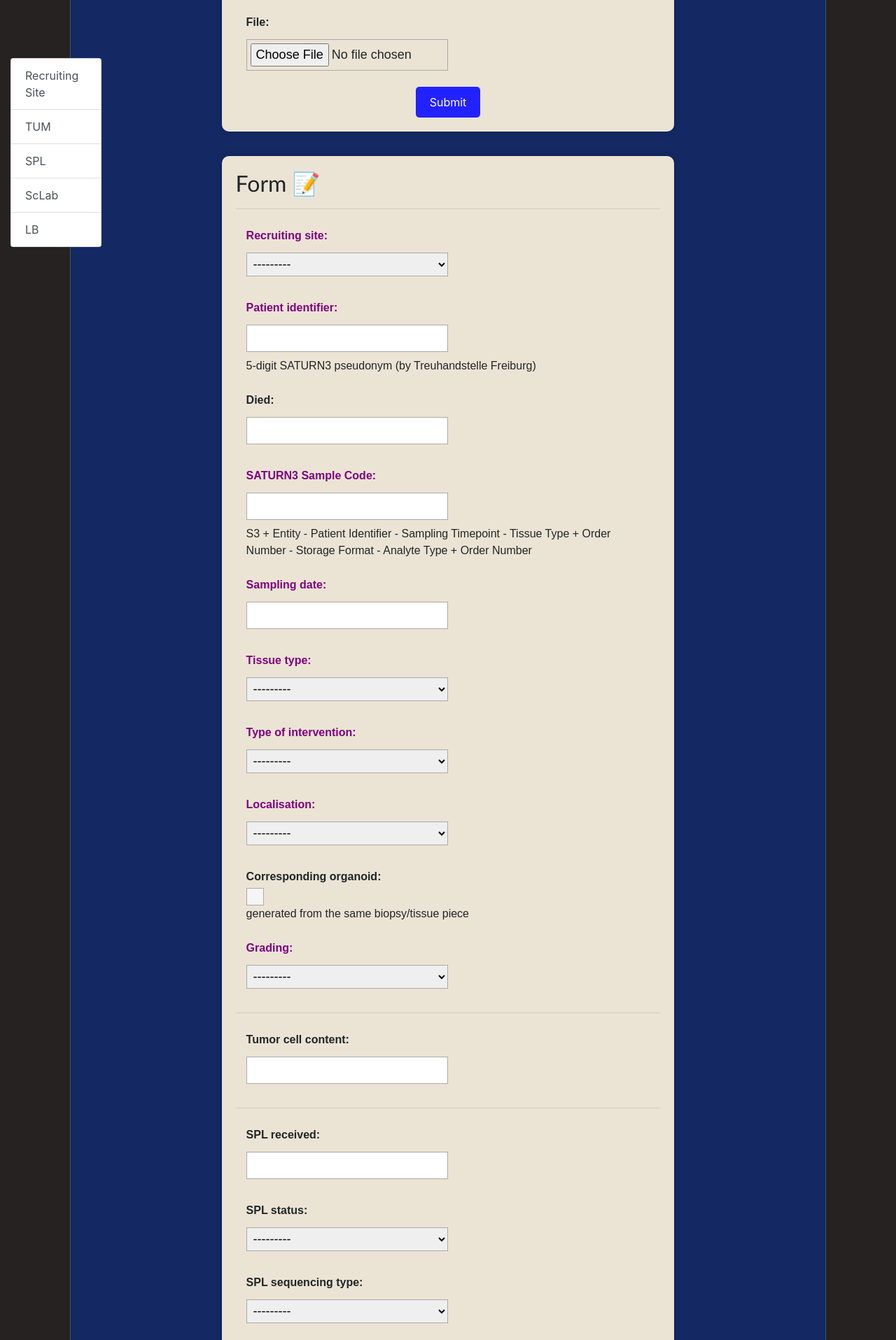
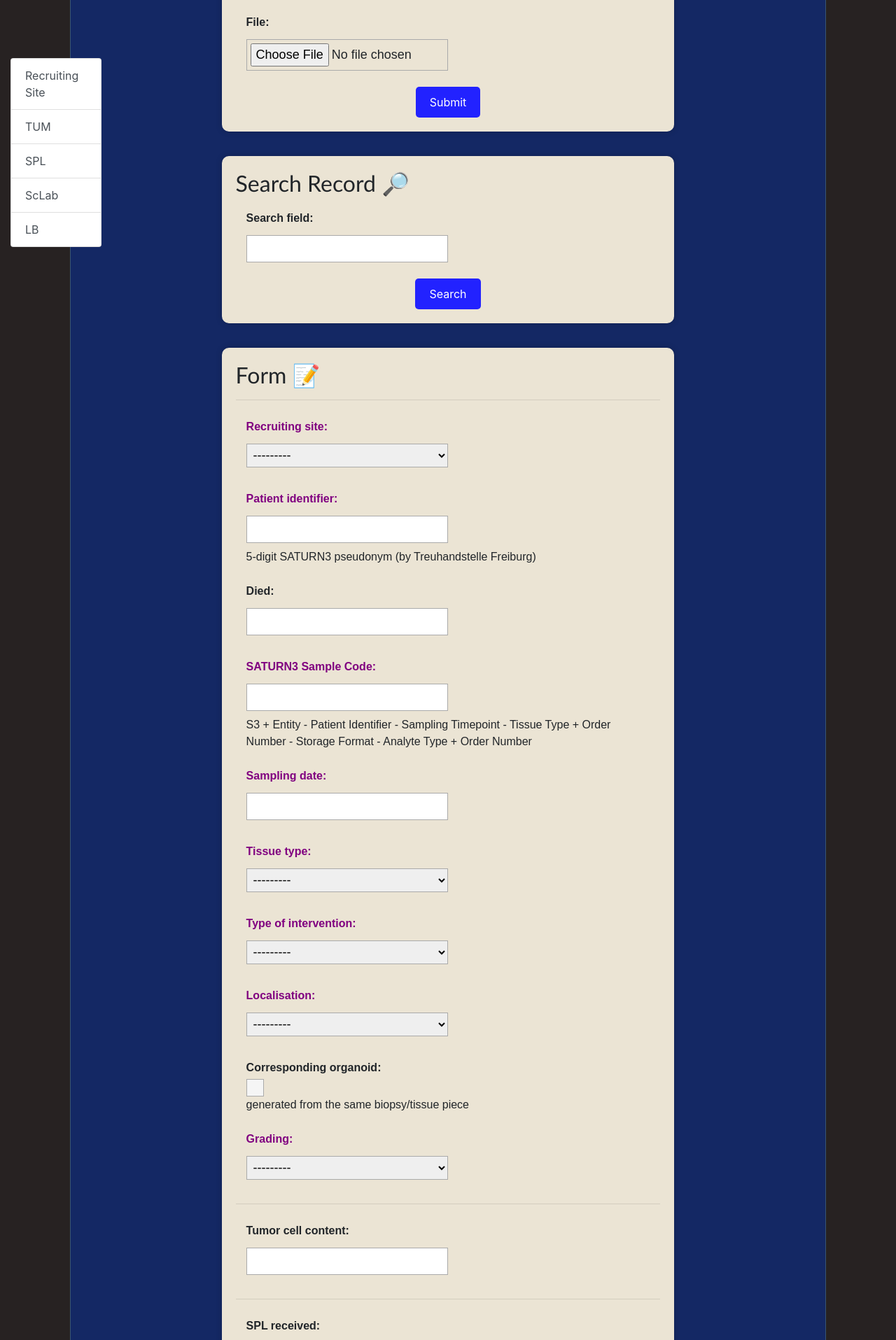
Before and after one commit to ICCB-Cologne/limetrack, a Django app: page / in a window 1280 px wide. Shown: the part 348-2263 px from the top of the page at 70% size. Run offline with Django 4.2, Linux system fonts and the light colour scheme; the visitor is signed in with stand-in values (Sample User, id 1); some libraries are stand-ins or nearby versions.

Commit message:
added search

```diff
--- a/backend/gui/forms.py
+++ b/backend/gui/forms.py
@@ -383,3 +383,7 @@ class FilterForm(forms.Form):
 class LoginForm(forms.Form):
     user_name = forms.CharField()
     password = forms.CharField(widget=forms.PasswordInput())
+
+
+class SearchForm(forms.Form):
+    search_field = forms.CharField()
--- a/backend/gui/templates/gui/index.html
+++ b/backend/gui/templates/gui/index.html
@@ -135,6 +135,35 @@
     </div>
   </form>
 
+  {# SEARCH FORM #}
+  <form action={% url "search" %} method="post" enctype="multipart/form-data">
+      {% csrf_token %}
+      <div class="form-containerino">
+        <h2> Search Record 🔎</h2>
+          {{search_form.as_p}}
+        <div class="text-center">
+          <button type="submit" class="btn btn-primary" id="search-button">
+            Search
+          </button>
+        </div>
+          {% if messages %}
+            {%for message in messages%}
+
+              {% if message.extra_tags == "search" %}
+              <ul class="messages">
+              <li class=" {{ message.tags }} " > {{ message }} </li>
+              </ul>
+              {% endif %}
+              {% endfor %}
+
+          {% endif %}
+
+      </div>
+
+  </form>
+
+
+
   {# UPLOAD FORM #}
   <form action={% url "upload" %} method="post" enctype="multipart/form-data">
     {% csrf_token %}
--- a/backend/gui/views.py
+++ b/backend/gui/views.py
@@ -7,11 +7,12 @@ from django.views.decorators.csrf import requires_csrf_token
 from django.db import models
 from django.urls import reverse
 from django.forms import Field
-from .forms import SampleForm, UploadForm, FilterForm, DateForm, LoginForm, SampleFormSPL, SampleFormLB, SampleFormScLab, SampleFormTUM, SampleFormRec
+from .forms import SampleForm, UploadForm, FilterForm, DateForm, LoginForm, SampleFormSPL, SampleFormLB, SampleFormScLab, SampleFormTUM, SampleFormRec, SearchForm
 from typing import Any
 from .models import HistopathologicalSample
 import csv
 from django.contrib.auth import authenticate, login
+from django.forms.models import model_to_dict
 
 import pandas as pd
 
@@ -45,7 +46,8 @@ class SampleTrackingView(TemplateView):
         template_name = 'gui/index.html'
         context = {
             'form': form,
-            'upload_form': UploadForm()
+            'upload_form': UploadForm(),
+            'search_form': SearchForm()
         }
         return render(request, template_name, context=context)
 
@@ -392,3 +394,78 @@ class LoginView(TemplateView):
         else:
             login(request, user)
             return HttpResponseRedirect(reverse("config"))
+
+
+class SearchView(TemplateView):
+    def get(self, request: HttpRequest, *args: Any, **kwargs: Any) -> HttpResponse:
+        if not request.user.is_authenticated:
+            messages.error(request, "No access for User:  " +
+                           str(request.user) + "!")
+            context = {
+                'form': LoginForm()
+            }
+            return render(request, 'gui/login.html', context=context)
+
+        if request.user.groups.filter(name='SPL').exists():
+            form = SampleFormSPL()
+        elif request.user.groups.filter(name='TUM').exists():
+            form = SampleFormTUM()
+        elif request.user.groups.filter(name='ScLab').exists():
+            form = SampleFormScLab()
+        elif request.user.groups.filter(name='LB').exists():
+            form = SampleFormLB()
+        elif request.user.groups.filter(name='Recruiter').exists():
+            form = SampleFormRec()
+        # TODO: check if user is admin
+        else:
+            form = SampleForm()
+
+        template_name = 'gui/index.html'
+        context = {
+            'form': form,
+            'upload_form': UploadForm(),
+            'search_form': SearchForm()
+        }
+        return render(request, template_name, context=context)
+
+    @method_decorator(requires_csrf_token)
+    def post(self, request: HttpRequest, *args: Any, **kwargs: Any) -> HttpResponse:
+        if not request.user.is_authenticated:
+            messages.error(request, "No access for User:  " +
+                           str(request.user) + "!")
+            context = {
+                'form': LoginForm()
+            }
+            return render(request, 'gui/login.html', context=context)
+
+        form = SearchForm(request.POST)
+        search = request.POST["search_field"]
+
+        if form.is_valid():
+            if HistopathologicalSample.objects.filter(patient_identifier=search).exists():
+                found_record = HistopathologicalSample.objects.get(
+                    patient_identifier=search)
+
+                model_dict = model_to_dict(found_record)
+                model_dict.pop("id")
+                form = SampleForm(model_dict)
+
+                messages.success(
+                    request, f"FOUND patient_identifier {search}", extra_tags="general")
+                template_name = 'gui/index.html'
+                context = {
+                    'form': form,
+                    'upload_form': UploadForm(),
+                    'search_form': SearchForm()
+                }
+                return render(request, template_name, context=context)
+
+            else:
+                messages.error(request, f"DID NOT FIND patient_identifier {search}",
+                               extra_tags="general")
+                return HttpResponseRedirect(reverse("config"))
+
+        else:
+            messages.error(request, 'Invalid input',
+                           extra_tags="general")
+            return HttpResponseRedirect(reverse("config"))
--- a/backend/urls.py
+++ b/backend/urls.py
@@ -18,7 +18,7 @@ from django.contrib import admin
 from django.urls import path
 from django.contrib.auth import views as auth_views
 
-from backend.gui.views import SampleTrackingView, FilteredSamplesView, AllSamplesView, some_streaming_csv_view, UploadView, DashBoardView, LoginView
+from backend.gui.views import SampleTrackingView, FilteredSamplesView, AllSamplesView, some_streaming_csv_view, UploadView, DashBoardView, LoginView, SearchView
 
 urlpatterns = [
     path("admin/", admin.site.urls),
@@ -30,4 +30,5 @@ urlpatterns = [
     path("upload/", UploadView.as_view(), name="upload"),
     path("dashboard/", DashBoardView.as_view(), name="dashboard"),
     path("login/", LoginView.as_view(), name="login"),
+    path("search/", SearchView.as_view(), name="search"),
 ]
```
